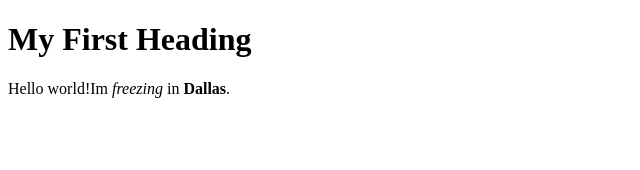
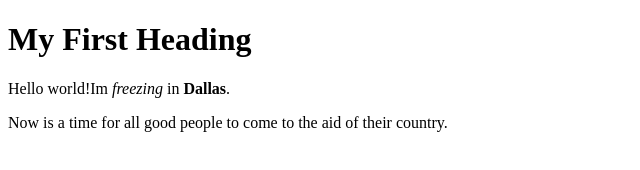
Before and after one commit to ITSe23/SPRING22, a plain HTML site: page index.html in a window 1280 px wide. Shown: the whole page, without its empty margins (0-640 px from the left). Drawn offline with Linux system fonts and the light colour scheme.

Commit message:
added a new text

```diff
--- a/index.html
+++ b/index.html
@@ -4,6 +4,6 @@
 
 <h1>My First Heading</h1>
   <p>Hello world!Im <em> freezing </em> in <strong> Dallas</strong>.</p>
-
+<p> Now is a time for all good people to come to the aid of their country. </p>
 </body>
 </html>
```
